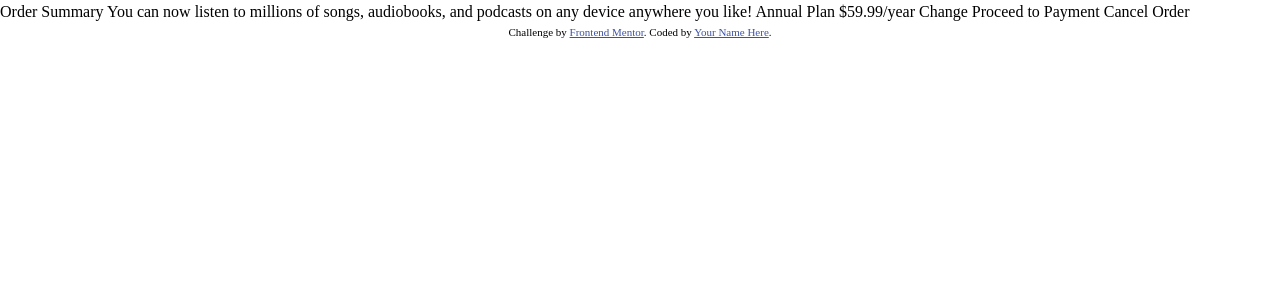
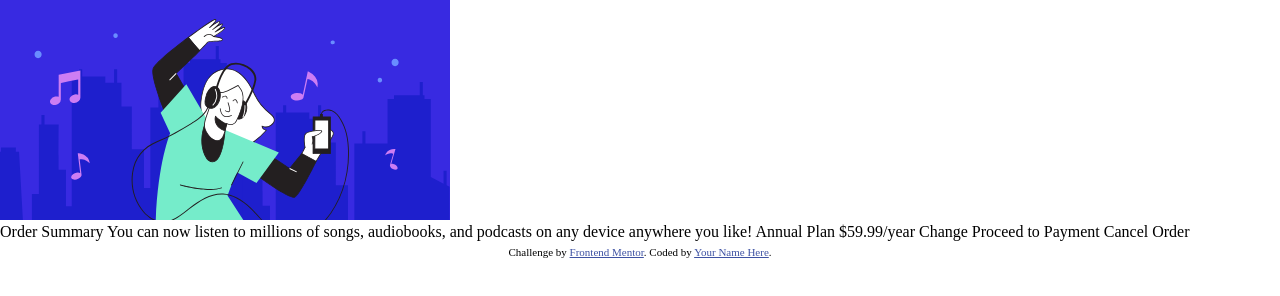
Before and after one commit to DeenoDev/Order-Summary-Component, a plain HTML site: page order-summary-component-main/index.html in a window 1280 px wide. Drawn offline with Linux system fonts and the light colour scheme.

Commit message:
started working on HTML.

```diff
--- a/order-summary-component-main/index.html
+++ b/order-summary-component-main/index.html
@@ -19,6 +19,10 @@
 </head>
 <body>
 
+  <div class="card">
+    <img class="card__image" src="images/illustration-hero.svg" alt="" >
+  </div>
+
   Order Summary
 
   You can now listen to millions of songs, audiobooks, and podcasts on any
```
